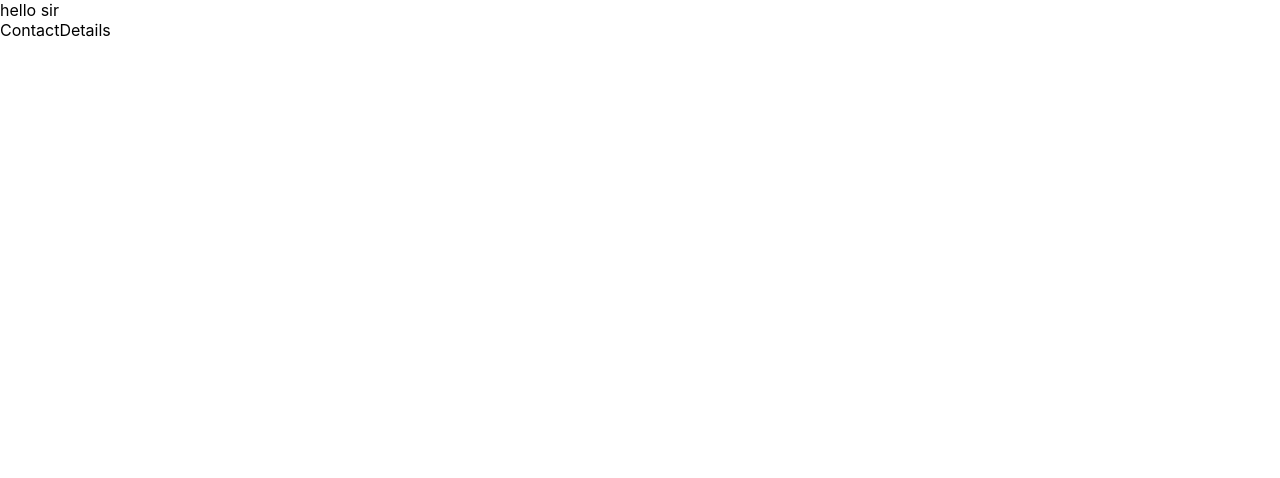
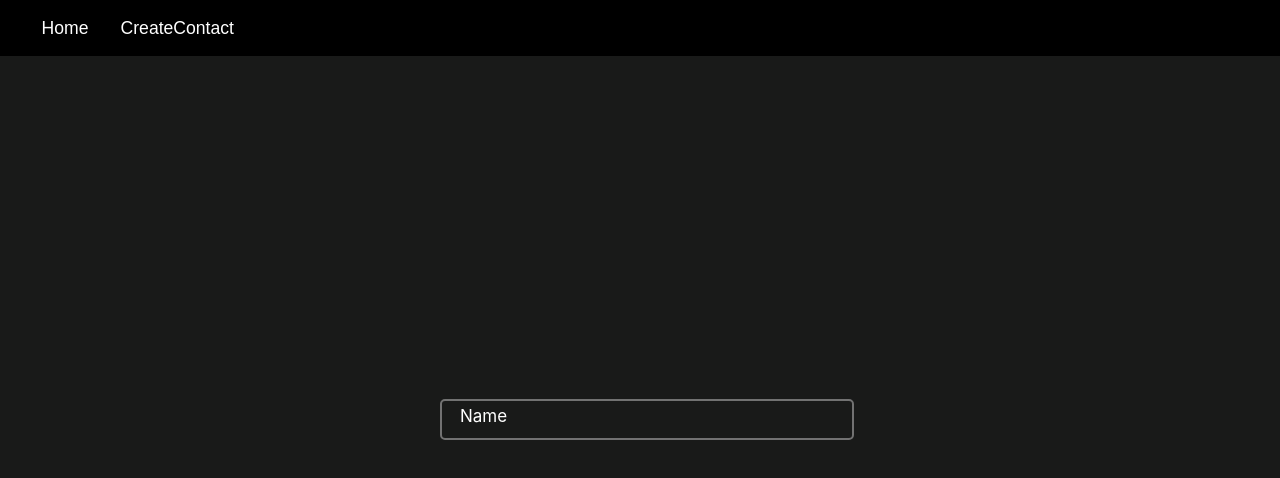
Before and after one commit to utkarsh680/CONTACT_MANAGER, a React (Create React App) app: page /create-contact in a window 1280 px wide. Shown: the top 478 px of the page. Built offline with nearby package versions, Linux system fonts and the light colour scheme.

Commit message:
create input box animation

```diff
--- a/package.json
+++ b/package.json
@@ -8,6 +8,7 @@
     "@testing-library/user-event": "^13.5.0",
     "react": "^18.2.0",
     "react-dom": "^18.2.0",
+    "react-router-dom": "^6.14.1",
     "react-scripts": "5.0.1",
     "web-vitals": "^2.1.4"
   },
--- a/src/App.js
+++ b/src/App.js
@@ -1,9 +1,14 @@
-import { ContactDetails } from "./component/index";
+import { ContactDetails , Home, CreateContact, Navbar} from "./component/index";
+import { Route, Routes } from "react-router-dom";
 function App() {
   return (
     <div className="App">
-      hello sir
-      <ContactDetails />
+      <Navbar />
+      <Routes>
+        <Route path="/" element={<Home />} />
+        <Route path="/create-contact" element={<CreateContact />} />
+        <Route path="contact/:id" element={<ContactDetails />} />
+      </Routes>
     </div>
   );
 }
--- a/src/component/CreateContact.js
+++ b/src/component/CreateContact.js
@@ -1,7 +1,14 @@
 import React from 'react'
+import styles from "../styles/CreateContact.module.css";
 
 export default function CreateContact() {
   return (
-    <div>CreateContact</div>
+    <div className='form'>
+    <div className='wrapper'>
+      <input type='text' id='name' className='formInput' required/>
+      <label for ='name' className='formLabel'>Name</label>
+    </div>
+
+    </div>
   )
 }
--- a/src/component/Home.js
+++ /dev/null
@@ -1,7 +0,0 @@
-import React from 'react'
-
-export default function Home() {
-  return (
-    <div>Home</div>
-  )
-}
--- /dev/null
+++ b/src/component/Navbar.js
@@ -0,0 +1,16 @@
+import React from "react";
+import styles from "../styles/Navbar.module.css";
+import { Link } from "react-router-dom";
+
+export default function () {
+  return (
+    <div className={styles.navbar}>
+      <ul>
+        <li className={styles.list}>
+          <Link to="/">Home</Link>
+          <Link to="/create-contact">CreateContact</Link>
+        </li>
+      </ul>
+    </div>
+  );
+}
--- a/src/component/index.js
+++ b/src/component/index.js
@@ -1,6 +1,7 @@
 import ContactDetails from "./ContactDetails";
 import ContactList from "./ContactList";
 import CreateContact from "./CreateContact";
-import Home from "./Home";
+import Home from "../pages/Home";
+import Navbar from "./Navbar";
 
-export { ContactDetails, ContactList, CreateContact, Home };
+export { ContactDetails, ContactList, CreateContact, Home, Navbar };
--- a/src/index.css
+++ b/src/index.css
@@ -5,9 +5,75 @@ body {
     sans-serif;
   -webkit-font-smoothing: antialiased;
   -moz-osx-font-smoothing: grayscale;
+  background-color: rgb(25, 26, 25);
+
+
 }
-
+/* Change autocomplete styles in WebKit */
+input:-webkit-autofill,
+input:-webkit-autofill:hover,
+input:-webkit-autofill:focus,
+textarea:-webkit-autofill,
+textarea:-webkit-autofill:hover,
+textarea:-webkit-autofill:focus,
+select:-webkit-autofill,
+select:-webkit-autofill:hover,
+select:-webkit-autofill:focus {
+  -webkit-box-shadow: 0 0 0px 1000px rgb(25, 26, 25) inset;
+  transition: background-color 5000s ease-in-out 0s;
+}
 code {
   font-family: source-code-pro, Menlo, Monaco, Consolas, 'Courier New',
     monospace;
 }
+.form{
+ display: -webkit-flex;
+ display: -moz-flex;
+ display: -ms-flex;
+ display: -o-flex;
+ display: flex;
+ align-items: center;
+ justify-content: center;
+ height: 90vh;
+}
+.wrapper{
+  width: 400px;
+  height: 35px;
+  position: relative;
+
+}
+.wrapper input{
+  background:transparent;
+  width: 100%;
+  height: 100%;
+  border: 2px solid rgb(114, 114, 114);
+  outline: none;
+  border-radius: 5px;
+  padding-left: 8px;
+  color: rgb(221, 219, 219);
+  font-size: 16px;
+
+}
+.wrapper label{
+  position: absolute;
+  left: 15px;
+  top: 7px;
+  color: white;
+  text-transform: capitalize;
+  font-size: 17px;
+  transition: top 0.3s ease;
+  padding: 0 5px;
+}
+.wrapper input:focus ~ label,
+.wrapper input:valid ~ label
+{
+top: -11px;
+background-color: rgb(25, 26, 25);
+pointer-events: none;
+font-size: 14px;
+}
+
+
+.wrapper input:focus{
+  border: 2px solid rgb(124, 155, 240);
+}
--- a/src/index.js
+++ b/src/index.js
@@ -1,11 +1,15 @@
 import React from 'react';
 import ReactDOM from 'react-dom/client';
 import './index.css';
+
 import App from './App';
+import { BrowserRouter as Router } from 'react-router-dom';
 
 const root = ReactDOM.createRoot(document.getElementById('root'));
 root.render(
   <React.StrictMode>
+    <Router>
     <App />
+    </Router>
   </React.StrictMode>
 );
--- /dev/null
+++ b/src/pages/Home.js
@@ -0,0 +1,15 @@
+import React from 'react'
+
+
+export default function () {
+  return (
+    <div className='home'>
+
+      <div className='home-container'>
+        <h1>Home</h1>
+
+      </div>
+
+    </div>
+  )
+}
--- /dev/null
+++ b/src/styles/Navbar.module.css
@@ -0,0 +1,23 @@
+.navbar{
+    background-color: #000000;
+    padding: 0.1rem;
+    display: flex;
+    align-items: center;
+    position: sticky;
+    column-gap: 2rem;
+    top: 0;
+    z-index: 1;
+}
+
+.list {
+    list-style: none;
+    display: flex;
+    column-gap: 2rem;
+}
+
+.list a{
+    text-decoration: none;
+    color: white;
+    font-size: 1.1rem;
+    font-family: sans-serif;
+}
```
Also changed, not shown: src/styles/CreateContact.module.css (added), 1 other file (tests, documents, lock files or other folders).
